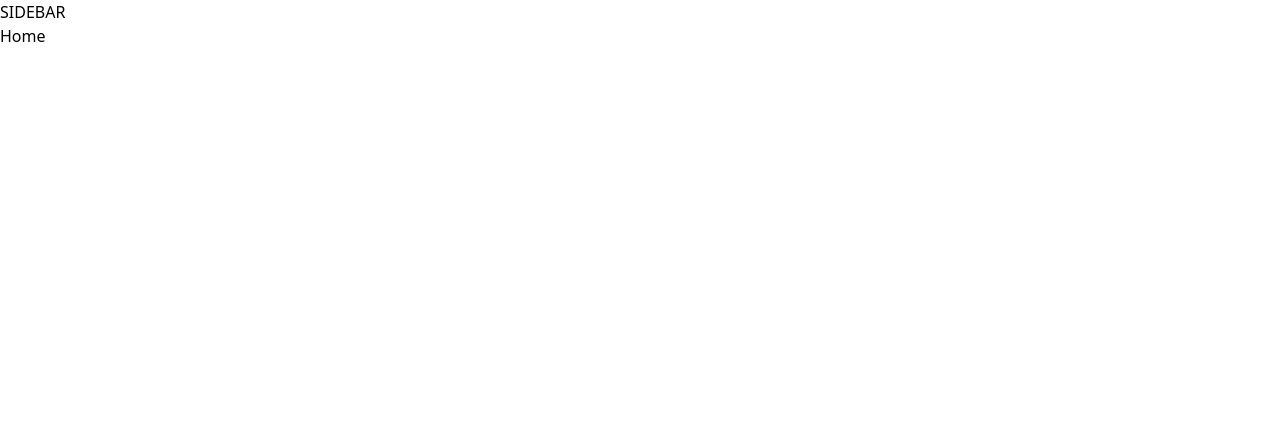
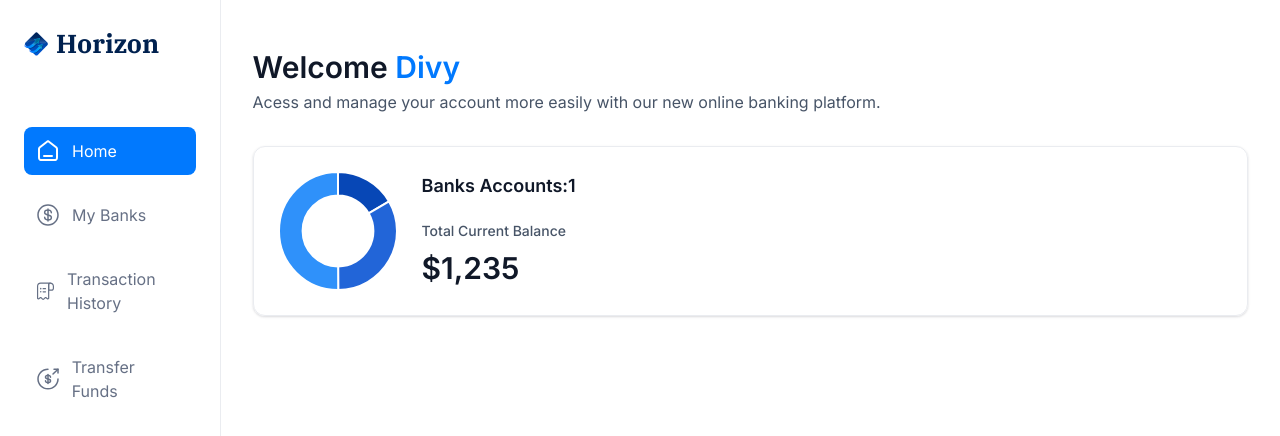
Before and after one commit to Divy1030/The-Horizon-App, a Next.js app: page / in a window 1280 px wide. Shown: the top 436 px of the page. Built offline with nearby package versions, Linux system fonts and the light colour scheme.

Commit message:
add AnimatedCounter, DoughnutChart, HeaderBox, and SideBar components; update Home and TotalBalanceBox layouts

```diff
--- a/app/(root)/layout.tsx
+++ b/app/(root)/layout.tsx
@@ -1,11 +1,15 @@
+import SideBar from "@/components/SideBar";
+
 export default function RootLayout({
   children,
 }: Readonly<{
   children: React.ReactNode;
 }>) {
+
+  const loggedIN={firstName:'Divy', lastName:'Rai'}
   return (
-    <main>
-        SIDEBAR
+    <main className="flex h-screen w-full font-inter">
+        <SideBar user={loggedIN}/>
         {children}
     </main>
   );
--- a/app/(root)/page.tsx
+++ b/app/(root)/page.tsx
@@ -1,8 +1,31 @@
+import HeaderBox from '@/components/HeaderBox'
+import ToatalBalanceBox from '@/components/TotalBalanceBox'
 import React from 'react'
 
+
 const Home = () => {
+
+  const loggedIN={firstName:"Divy"}
+
   return (
-    <div>Home</div>
+    <section className='home'>
+      <div className='home-content'>
+        <header className='home-header'>
+          <HeaderBox
+          type="greeting"
+          title="Welcome"
+          user={loggedIN?.firstName || "Greetings!"}
+          subtext="Acess and manage your account
+           more easily with our new online banking platform."
+          />
+          <ToatalBalanceBox
+          accounts={[]}
+          totalBanks={1}
+          totalCurrentBalance={1234.56}
+          />
+        </header>
+      </div>
+    </section>
   )
 }
 
--- /dev/null
+++ b/components/AnimatedCounter.tsx
@@ -0,0 +1,13 @@
+'use client';
+import React from 'react'
+import CountUp from 'react-countup'
+
+const AnimatedCounter = ({amount}:{amount:number}) => {
+  return (
+    <div className='w-full'>
+        <CountUp end={amount} duration={2} decimal=',' prefix='$'/>
+    </div>
+  )
+}
+
+export default AnimatedCounter;
--- /dev/null
+++ b/components/DoughnutChart.tsx
@@ -0,0 +1,32 @@
+"use client"
+import React from 'react'
+import { Chart as ChartJS, ArcElement, Tooltip, Legend } from "chart.js";
+import { Doughnut } from "react-chartjs-2";
+
+ChartJS.register(ArcElement, Tooltip, Legend);
+const DoughnutChart = ({accounts}:DoughnutChartProps) => {
+    const data={
+        datasets:[
+            {
+                label:'Banks',
+                data:[1250,2500,3759],
+                backgroundColor:['#0747b6', '#2265d8', '#2f91fa']
+            }
+        ],
+        labels:['Bank1','Bank2','Bank3']
+    }
+  return <Doughnut
+  data={data}
+  options={{
+    cutout:'60%',
+    plugins:{
+      legend:{
+        display:false,
+        position:'bottom'
+      }
+    }
+  }}
+  />
+}
+
+export default DoughnutChart
--- /dev/null
+++ b/components/HeaderBox.tsx
@@ -0,0 +1,16 @@
+import React from 'react'
+
+const HeaderBox = ({type="title",title,subtext,user}:HeaderBoxProps) => {
+  return (
+    <div className='header-box'>
+        <h1 className='header-box-title'>
+            {title}
+            {type==="greeting" && <span className='text-bankGradient'>
+                &nbsp;{user}</span>}
+        </h1>
+        <p className='header-box-subtext'>{subtext}</p>
+    </div>
+  )
+}
+
+export default HeaderBox
--- /dev/null
+++ b/components/SideBar.tsx
@@ -0,0 +1,56 @@
+"use client"
+import React from 'react'
+import Image from 'next/image'
+import Link from 'next/link'
+import { sidebarLinks } from '@/constants'
+import { cn } from '@/lib/utils'
+import { usePathname } from 'next/navigation'
+
+const SideBar = ({user}:SiderbarProps) => {
+    const pathname=usePathname()
+  return (
+    <section className='sidebar'>
+        <nav className='flex flex-col gap-4'>
+            <Link href='/' className='mb-12 cursor-pointer items-center gap-2 flex'>
+            <Image
+            src="/icons/logo.svg"
+            width={34}
+            height={34}
+            alt='Horizon Bank Logo'
+            className='size-[24px] max-xl:size-14 '
+            />
+            <h1 className='sidebar-logo'>Horizon</h1>
+            </Link>
+            {sidebarLinks.map((item)=>{
+                const isActive = pathname===item.route || pathname.startsWith(`${item.route}`)
+                return(
+                    <Link className={cn('sidebar-link', {
+                        'bg-bankGradient': isActive,
+                    })}
+                    href={item.route}
+                    key={item.label}>
+                       <div className='relative size-6'>
+                        <Image
+                        src={item.imgURL}
+                        alt={item.label}
+                        fill
+                        className={cn({
+                            'brightness-[3] invert-0': isActive,
+                        })}
+                        />
+                       </div>
+                       <p className={cn({
+                            'text-white': isActive,
+                            'text-gray-500': !isActive,
+                       })}>
+                            {item.label}
+                       </p>
+                    </Link>
+                )
+            })}
+        </nav>
+    </section>
+  )
+}
+
+export default SideBar
--- /dev/null
+++ b/components/TotalBalanceBox.tsx
@@ -0,0 +1,31 @@
+import { formatAmount } from '@/lib/utils'
+import React from 'react'
+import AnimatedCounter from './AnimatedCounter'
+import DoughnutChart from './DoughnutChart'
+
+const ToatalBalanceBox = ({accounts=[],totalBanks,totalCurrentBalance}:TotlaBalanceBoxProps) => {
+  return (
+    <section className='total-balance'>
+        <div className='total-balance-chart'>
+            <DoughnutChart accounts={accounts} />
+        </div>
+        <div className='flex flex-col gap-6'>
+            <h2 className='header-2'>
+                Banks Accounts:{totalBanks}
+
+            </h2>
+            <div className='flex flex-col gap-2'>
+                <p className='total-balance-label'>
+                Total Current Balance
+                </p>
+                <div className='total-balance-amount flex-centre gap-2'>
+                    <AnimatedCounter amount={totalCurrentBalance} />
+                    {/* {formatAmount(totalCurrentBalance)} */}
+                </div>
+            </div>
+        </div>
+    </section>
+  )
+}
+
+export default ToatalBalanceBox
--- a/package.json
+++ b/package.json
@@ -11,11 +11,15 @@
   "dependencies": {
     "@next/font": "^14.2.15",
     "@radix-ui/react-slot": "^1.1.1",
+    "chart.js": "^4.4.7",
     "class-variance-authority": "^0.7.1",
     "clsx": "^2.1.1",
     "lucide-react": "^0.469.0",
     "next": "15.1.3",
+    "query-string": "^9.1.1",
     "react": "^19.0.0",
+    "react-chartjs-2": "^5.2.0",
+    "react-countup": "^6.5.3",
     "react-dom": "^19.0.0",
     "tailwind-merge": "^2.6.0",
     "tailwindcss-animate": "^1.0.7"
```
Also changed, not shown: 1 other file (tests, documents, lock files or other folders).
